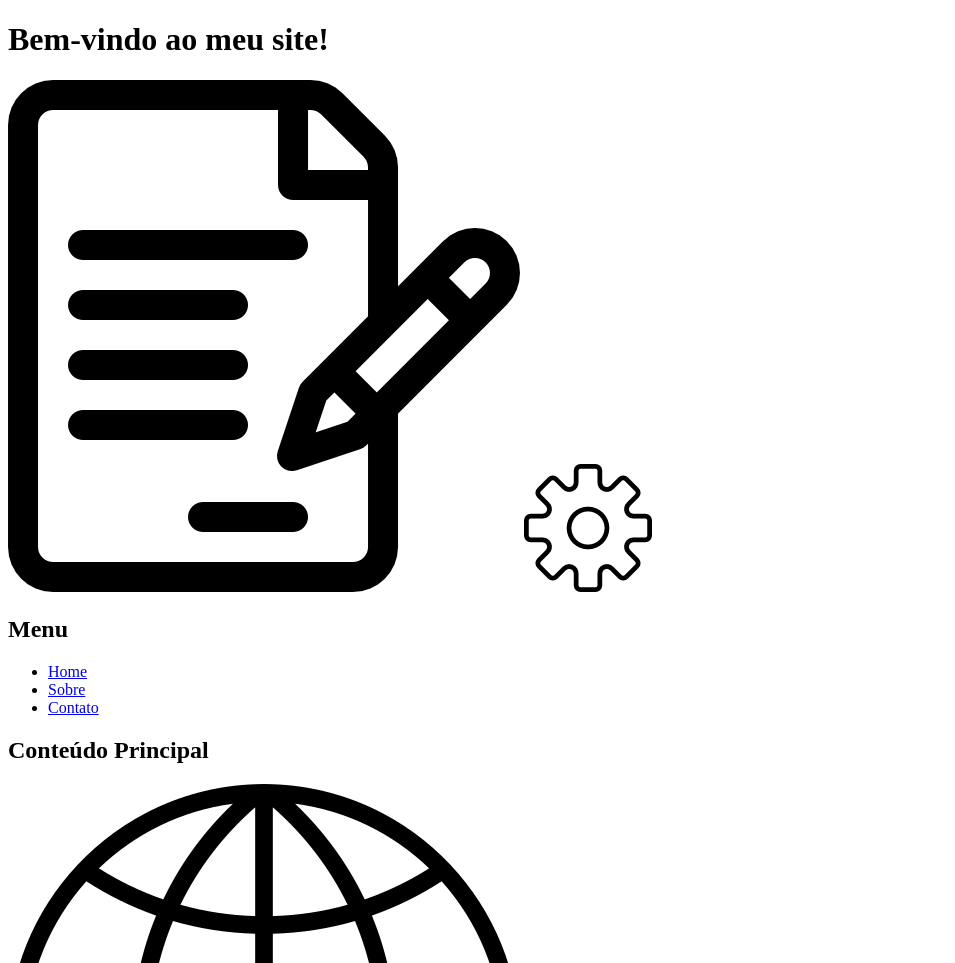
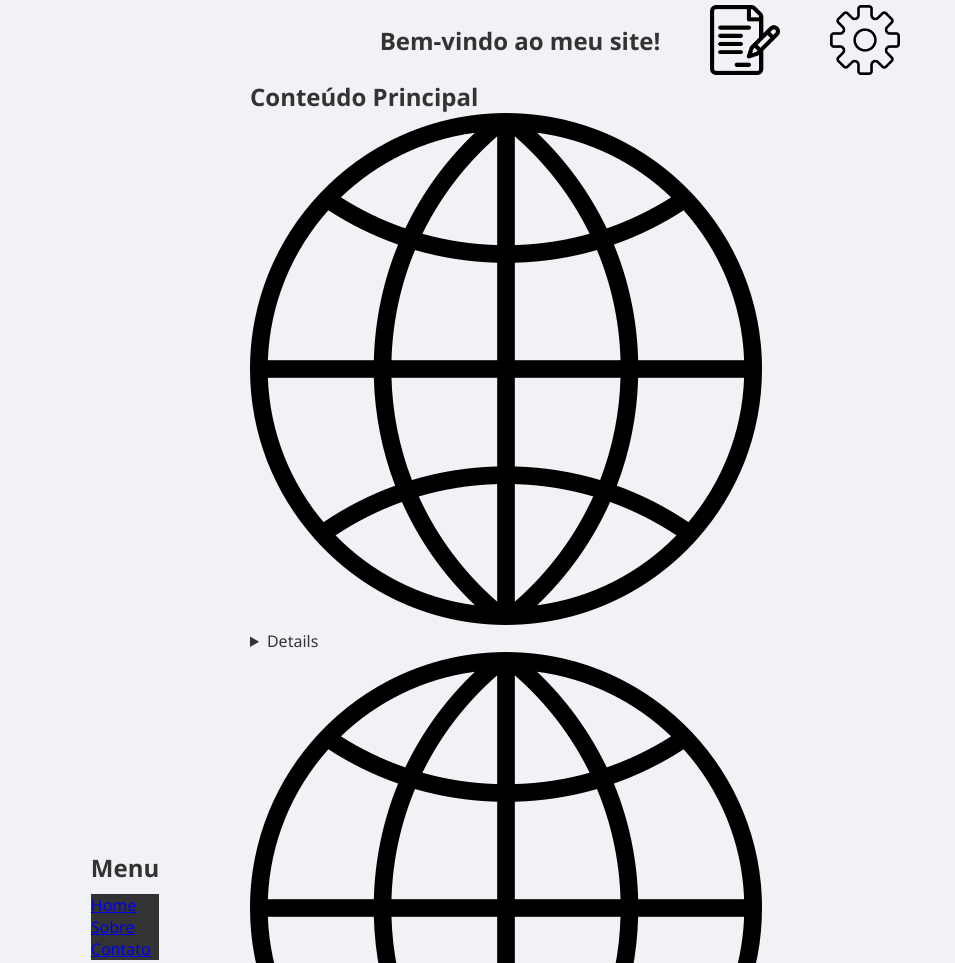
Before and after one commit to Pr0gr4mingE/aula-git, a plain HTML site: page index.html in a window 1280 px wide. Shown: the top 963 px of the page, without its empty margins (0-955 px from the left). Drawn offline with Linux system fonts and the light colour scheme.

Commit message:
docs: construção do css de index.html e forms.html

```diff
--- /dev/null
+++ b/JS/CSS/styler.css
@@ -0,0 +1,71 @@
+* {
+    margin: 0;
+    padding: 0;
+    box-sizing: border-box;
+}
+
+body {
+    font-family: 'Segoe UI', Tahoma, Geneva, Verdana, sans-serif;
+    background-color: #f0f2f5;
+    color: #333;
+    min-height: 100vh;
+}
+
+body {
+    display: grid;
+    grid-template-columns: 250px 1fr;
+    grid-template-rows: 80px  1fr 80px;
+
+    grid-template-areas:
+        "header header"
+        "sidebar main"
+        "footer footer";
+}
+
+header {
+    grid-area: header;
+     display: grid;
+     align-items: center;
+     right: auto;
+     justify-content: space-around;
+     z-index: 10;
+}
+
+nav {
+    display: flex;
+    align-items: center;
+    gap: 50px;
+    z-index: 11;
+}
+
+.icon{
+    display: flex;
+    width: 70px;
+}
+
+ sidebar {
+    grid-area: sidebar;
+    display: grid;
+    align-items: center;
+    justify-content: center;
+}
+
+.menu {
+    display: flex;
+    flex-direction: column;
+    gap: 10px;
+
+}
+
+ul{
+    list-style: none;
+}
+
+.active{
+    gap: 50px;
+}
+
+li {
+    background-color: #333;
+    gap: 50px;
+}
--- /dev/null
+++ b/JS/CSS/tt.css
@@ -0,0 +1,157 @@
+/* =========================
+   RESET BÁSICO
+========================= */
+
+* {
+    margin: 0;
+    padding: 0;
+    box-sizing: border-box; /* inclui bordas e padding na largura total dos elementos */
+}
+
+body {
+    font-family: Arial, Helvetica, sans-serif;
+    min-height: 100vh; /* garante que o body ocupe toda a altura da tela   */
+}
+
+
+/* =========================
+   GRID - ESTRUTURA PRINCIPAL
+   (Aplicado direto no body)
+========================= */
+
+body {
+    display: grid;
+
+    grid-template-columns: 220px 1fr; /* 220px para a sidebar e o restante para o main */
+    grid-template-rows: 80px 1fr 60px; /* 80px para o header, o restante para o main e 60px para o footer */
+
+    grid-template-areas: /* define as áreas do grid */
+        "header header"
+        "sidebar main"
+        "footer footer";
+}
+
+
+/* =========================
+   ÁREAS DO GRID
+========================= */
+
+header {
+    grid-area: header;
+    background-color: #1e293b;
+    color: white;
+
+    display: flex; /* FLEXBOX PARA CENTRALIZAR O CONTEÚDO DO HEADER */
+    align-items: center;
+    justify-content: center;
+}
+
+nav {
+    grid-area: sidebar;
+    background-color: #334155;
+    color: white;
+    padding: 20px;
+}
+
+main {
+    grid-area: main;
+    background-color: #f1f5f9;
+    padding: 20px;
+
+    /* GRID INTERNO PARA OS CARDS */
+    display: grid; /* GRID PARA OS CARDS DENTRO DO MAIN */
+    grid-template-columns: repeat(auto-fit, minmax(220px, 1fr));/* 3 colunas de no mínimo 220px, se não couber vira 2 ou 1 */
+    gap: 20px;
+}
+
+footer {
+    grid-area: footer;
+    background-color: #1e293b;
+    color: white;
+
+    display: flex; /* FLEXBOX PARA CENTRALIZAR O CONTEÚDO DO FOOTER */
+    align-items: center;
+    justify-content: center;
+}
+
+
+/* =========================
+   MENU LATERAL
+========================= */
+
+nav ul {
+    list-style: none;
+}
+
+nav li {
+    margin-bottom: 12px;
+    cursor: pointer;
+}
+
+nav li:hover {
+    text-decoration:#fbfbfc underline;
+}
+
+
+/* =========================
+   FLEXBOX - ESTRUTURA DOS CARDS
+========================= */
+
+.card {
+    background-color: white;
+    padding: 20px;
+    border-radius: 8px;
+
+    box-shadow: 0 4px 10px rgba(0, 0, 0, 0.08);
+
+    /* FLEXBOX AQUI */
+    display: flex;
+    flex-direction: column;
+    justify-content: space-between;
+}
+
+.card h2 {
+    margin-bottom: 10px;
+}
+
+.card p {
+    margin-bottom: 20px;
+    flex-grow: 1; /* ocupa o espaço disponível */
+}
+
+.card button {
+    padding: 10px;
+    border: none;
+    border-radius: 5px;
+    background-color: #2563eb;
+    color: white;
+    cursor: pointer;
+    transition: 0.3s;
+}
+
+.card button:hover {
+    background-color: #1d4ed8;
+}
+
+
+/* =========================
+   RESPONSIVIDADE
+========================= */
+
+@media (max-width: 768px) {
+
+    body {
+        grid-template-columns: 1fr;
+        grid-template-rows: 80px auto 1fr 60px;
+
+        grid-template-areas:
+            "header"
+            "sidebar"
+            "main"
+            "footer";
+    }
+
+    nav {
+        text-align: center;
+    }
+}
--- a/index.html
+++ b/index.html
@@ -6,13 +6,13 @@
     <meta http-equiv="X-UA-Compatible" content="IE=edge">
     <meta name="viewport" content="width=device-width, initial-scale=1.0">
     <title>indexrookie</title>
-    <link rel="stylesheet" href="styler.css">
+    <link rel="stylesheet" href="JS/CSS/styler.css">
 
     <body>
 
         <header>
-            <h1>Bem-vindo ao meu site!</h1>
-            <nav>
+            <nav >
+                <h1 class="intro">Bem-vindo ao meu site!</h1>
                 <a href="form.html"><img src="JS/CSS/IMG/forms.png" alt="enter-form" class="icon"></a>
                  <a href="config.html"><img src="JS/CSS/IMG/config.png" alt="enter-config"class="icon"></a>
             </nav>
@@ -20,7 +20,7 @@
         </header>
 
         <sidebar>
-
+            <section class="menu">
                 <h2>Menu</h2>
             <ul>
                  <li><a href="index.html" class="active">Home</a></li>
@@ -28,10 +28,11 @@
                  <li><a href="contact.html" class="active">Contato</a></li>
             </ul>
 
+                </section>
         </sidebar>
 
         <main>
-            <section>
+            <section class="content">
                 <h2>Conteúdo Principal</h2>
             <img src="JS/CSS/IMG/internet.png" alt="Imagem de exemplo" class="imagem">
                 <details>internet icon</details>
```
Also changed, not shown: form.html (+1 -0 lines), JS/CSS/styleforms.css (added). Lines whose indentation alone changed are shown as unchanged.
